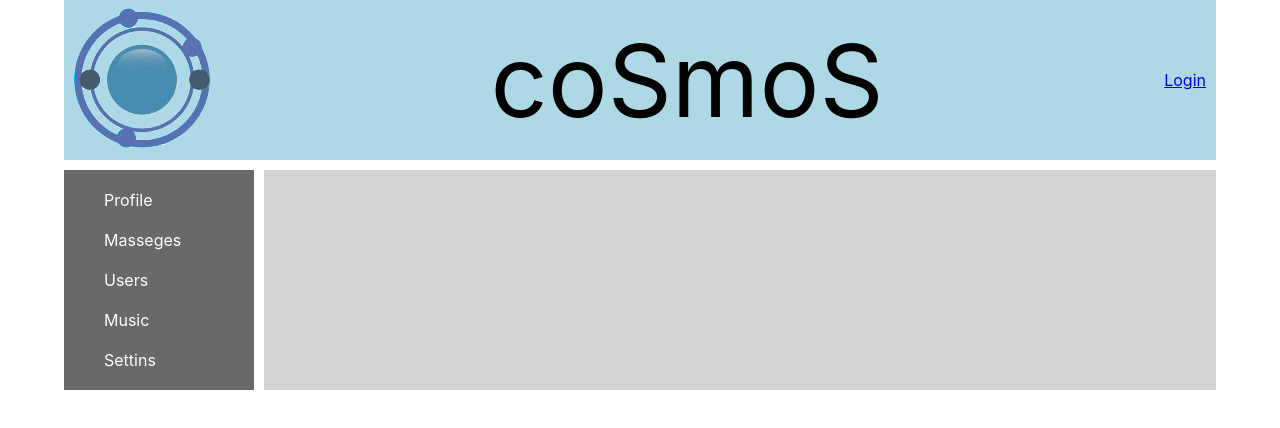
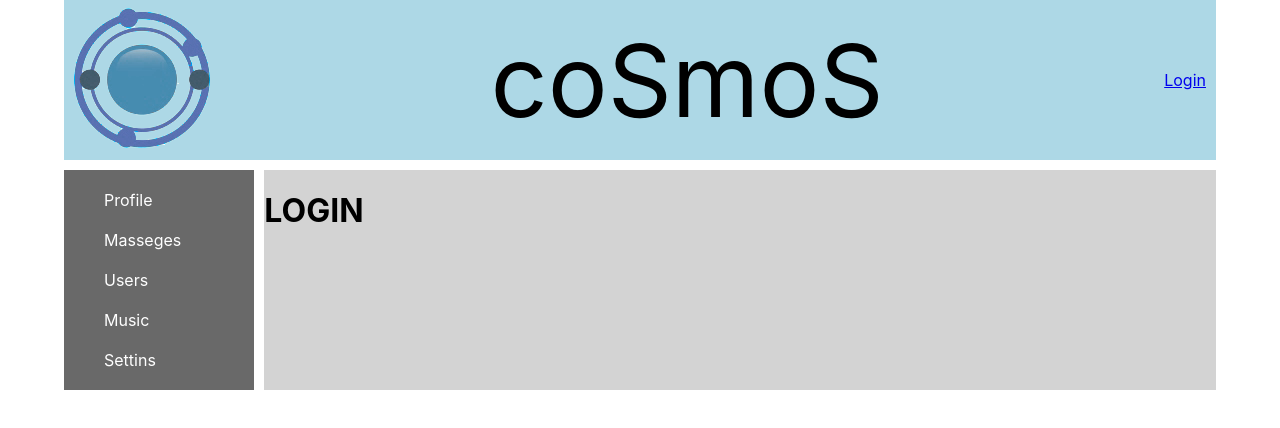
Before and after one commit to deniSwd/coSmoS, a React (Create React App) app: page /login in a window 1280 px wide. Shown: the top 428 px of the page. Built offline with nearby package versions, Linux system fonts and the light colour scheme; no server answers.

Commit message:
deniSwd 08/02/2022 add login page and redirect for profile and dialogs.

```diff
--- a/src/App.js
+++ b/src/App.js
@@ -9,6 +9,7 @@
 import ProfileContainer from "./Components/Profile/ProfileInfo/ProfileContainer";
 import {Route} from "react-router-dom"
 import HeaderContainer from "./Components/Header/HeaderContainer";
+import Login from "./Components/Login/login";
 
 
 
@@ -24,6 +25,7 @@
                         <Route path='/users' render={ () => <UsersContainer />}/>
                         <Route path='/music' render={ () => <Music/>}/>
                         <Route path='/settings' render={ () => <Settings/>}/>
+                       <Route path='/login' render={ () => <Login/>}/>
                 </div>
             </div>
 
--- a/src/Components/Dialogs/Dialogs.jsx
+++ b/src/Components/Dialogs/Dialogs.jsx
@@ -2,6 +2,7 @@
 import style from './Dialogs.module.css';
 import DialogsItem from "./DialogsItem/DialogsItem";
 import Message from "./Message/Message";
+import {Redirect} from "react-router-dom";
 
 
 const Dialogs = (props) => {
@@ -20,6 +21,9 @@
         let mess = event.target.value;
         props.updateNewMessageText(mess);
     }
+
+    if(!props.isAuth) return <Redirect to='/login' />
+
     return (
         <div className={style.dialogs}>
             <div className={style.dialogsItems}>
--- a/src/Components/Dialogs/DialogsContainer.jsx
+++ b/src/Components/Dialogs/DialogsContainer.jsx
@@ -5,7 +5,8 @@
 
 let mapStateToProps = (state) => {
     return {
-        messagesPage: state.messagesPage
+        messagesPage: state.messagesPage,
+        isAuth: state.auth.isAuth
     }
 }
 
--- a/src/Components/Dialogs/Message/Message.jsx
+++ b/src/Components/Dialogs/Message/Message.jsx
@@ -1,5 +1,6 @@
 import React from 'react';
 import style from './../Dialogs.module.css';
+import {Redirect} from "react-router-dom";
 
 
 
--- /dev/null
+++ b/src/Components/Login/login.jsx
@@ -0,0 +1,9 @@
+
+const Login = (props) => {
+    return (
+        <h1>
+            LOGIN
+        </h1>
+    )
+}
+export default Login;
--- a/src/Components/Profile/ProfileInfo/ProfileContainer.jsx
+++ b/src/Components/Profile/ProfileInfo/ProfileContainer.jsx
@@ -2,7 +2,7 @@
 import {connect} from "react-redux";
 import Profile from "../Profile";
 import {getUserProfile} from "../../../Redux/profileReducer";
-import {withRouter} from "react-router-dom"
+import {Redirect, withRouter} from "react-router-dom"
 
 
 
@@ -16,6 +16,7 @@
     }
 
     render() {
+        if(!this.props.isAuth) return <Redirect to='/login' />
         return (
             <Profile {...this.props}/>
         )
@@ -24,7 +25,8 @@
 
 let mapStateToProps = (state) => {
     return {
-        profile: state.profilePage.profile
+        profile: state.profilePage.profile,
+        isAuth: state.auth.isAuth
     }
 }
 
```
